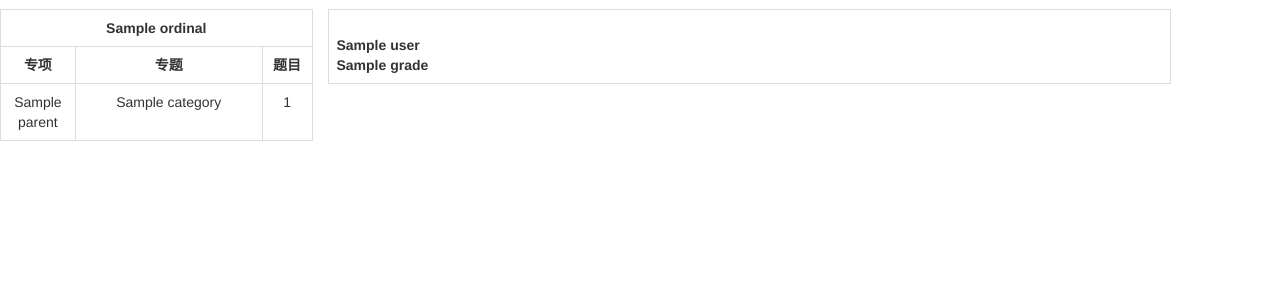
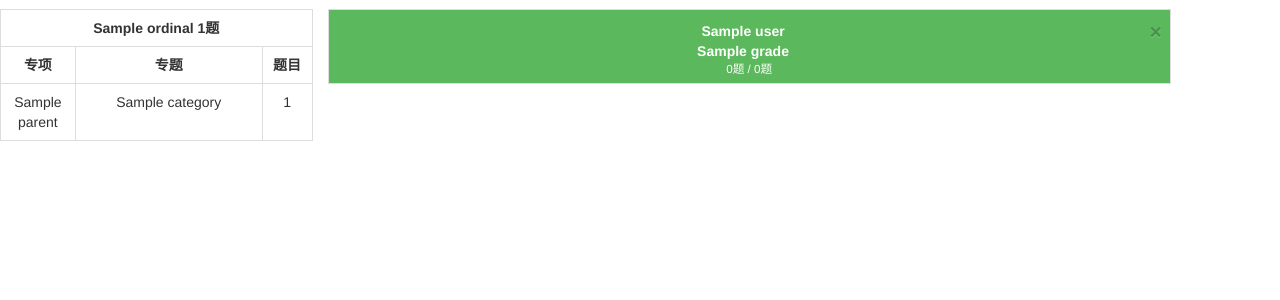
Before and after one commit to Yappawu/StepByStep, a Flask app: template stepbystep/templates/step.html in a window 1280 px wide. Shown: the part 51-351 px from the top of that part. Run offline with Flask 2, Linux system fonts and the light colour scheme; the template is opened without the code that fills it: most values are stand-ins (such as "Sample title", 1, 10 or a date in 2020); lists and menus that the app fills with data are empty; the page is wider than the window, and the part outside it is not shown; some libraries are stand-ins or nearby versions.

Commit message:
page update

```diff
--- a/stepbystep/static/css/base.css
+++ b/stepbystep/static/css/base.css
@@ -56,6 +56,18 @@ table{
     top: 0px
 }
 
+#table_user th{
+    text-align: center;
+    padding-bottom: 5px;
+    padding-top: 5px
+}
+
+#table_user th p{
+    margin: 0 0 0px;
+    font-weight: normal;
+    font-size: smaller;
+}
+
 #table_user{
     background-color:#FFFFFF;
 }
--- a/stepbystep/templates/step.html
+++ b/stepbystep/templates/step.html
@@ -7,7 +7,7 @@
   <table class="table table-bordered" id="step_head">
     <thead>
       <tr>
-          <th colspan="3">{{ordinal}}</th>
+        <th colspan="3">{{ordinal}} {{problems | length}}题</th>
       </tr>
     </thead>
   </table>
@@ -34,7 +34,7 @@
     <thead>
       <tr height="74px">
         {% for user in users %}
-        <th width="90px">{{ user.name }}<br>{{ user.grade }}</th>
+        <th id={{ loop.index }} width="90px"><button class="close">×</button>{{ user.name }}<br>{{ user.grade }}</th>
         {% endfor %}
       </tr>
     </thead>
@@ -104,4 +104,23 @@ $(document).ready(function(){
   });
 })
 </script>
+<script>
+$(document).ready(function(){
+  $("#table_user th").each(function () {
+    var id = $(this).attr('id');
+    var text = $(this).html();
+    var ac = $("#table_solution #" + id).filter(".danger,.success").length;
+    var p = $("#table_solution #" + id).length;
+    if (ac == p){
+      $(this).attr("style", "background-color:#5cb85c;color:#fff");
+    }
+    $(this).html(text + "<br><p>" + ac + "题 / " + p + "题</p>" );
+  })
+  $(".close").click(function () {
+    var id = $(this).parent().attr('id');
+    $(this).parent().remove();
+    $("#table_solution #" + id).remove();
+  })
+})
+</script>
 {% endblock %}
```
Also changed, not shown: other parts of stepbystep/templates/step.html (+2 -2 lines).
